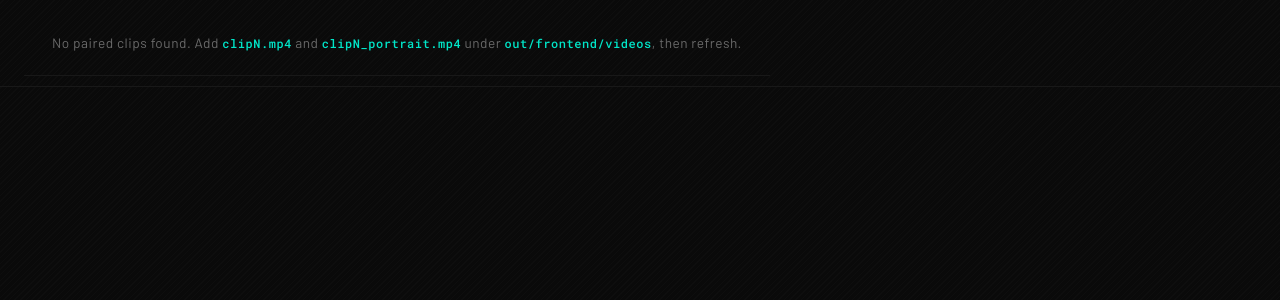
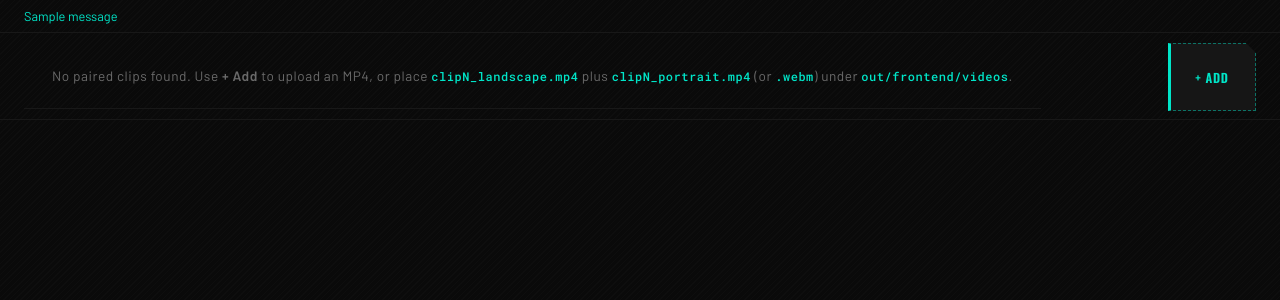
Before and after one commit to 0ompa/ramblinghacks26, a Django app: page / in a window 1280 px wide. Shown: the part 52-352 px from the top of the page. Run offline with Django 4.2, Linux system fonts and the light colour scheme; tables that the repository leaves empty hold one stand-in row (values such as "Sample post"); one stand-in notice (Sample message) is shown.

Commit message:
add feature on website

```diff
--- a/frontend/clips/templates/clips/index.html
+++ b/frontend/clips/templates/clips/index.html
@@ -92,7 +92,15 @@
       border-bottom: 1px solid #181818;
     }
 
+    .clip-selector-row {
+      display: flex;
+      align-items: stretch;
+      gap: 10px;
+    }
+
     .clip-selector {
+      flex: 1;
+      min-width: 0;
       display: flex;
       gap: 6px;
       overflow-x: auto;
@@ -160,6 +168,55 @@
       letter-spacing: 0.08em;
       text-transform: uppercase;
       color: var(--teal);
+    }
+
+    .clip-add-form {
+      flex-shrink: 0;
+      display: flex;
+      align-items: stretch;
+    }
+
+    .clip-add-btn {
+      font-family: 'Oswald', sans-serif;
+      font-size: 0.78rem;
+      font-weight: 600;
+      letter-spacing: 0.06em;
+      text-transform: uppercase;
+      padding: 8px 16px 8px 14px;
+      min-width: 88px;
+      cursor: pointer;
+      border: 1px dashed rgba(0, 229, 200, 0.45);
+      border-left: 3px solid var(--teal);
+      border-radius: 0;
+      background: var(--card-bg);
+      color: var(--teal);
+      transition: border-color 0.12s, background 0.12s, color 0.12s;
+      clip-path: polygon(0 0, calc(100% - 10px) 0, 100% 10px, 100% 100%, 0 100%);
+      align-self: stretch;
+    }
+
+    .clip-add-btn:hover:not(:disabled) {
+      background: var(--teal-dim);
+      border-style: solid;
+      border-color: var(--teal);
+      color: var(--white);
+    }
+
+    .clip-add-btn:disabled {
+      opacity: 0.65;
+      cursor: wait;
+    }
+
+    .sr-only {
+      position: absolute;
+      width: 1px;
+      height: 1px;
+      padding: 0;
+      margin: -1px;
+      overflow: hidden;
+      clip: rect(0, 0, 0, 0);
+      white-space: nowrap;
+      border: 0;
     }
 
     .comparison-area {
@@ -352,6 +409,20 @@
       font-size: 0.75rem;
       color: var(--teal);
     }
+
+    .messages {
+      padding: 8px 24px;
+      font-size: 0.8rem;
+      border-bottom: 1px solid #181818;
+    }
+
+    .messages .success {
+      color: var(--teal);
+    }
+
+    .messages .error {
+      color: #ff6b6b;
+    }
   </style>
 </head>
 
@@ -362,8 +433,26 @@
     <p>From the Field to the Feed</p>
   </header>
 
+  {% if messages %}
+  <div class="messages">
+    {% for message in messages %}
+    <div class="{{ message.tags }}">{{ message }}</div>
+    {% endfor %}
+  </div>
+  {% endif %}
+
   <div class="clip-selector-wrapper">
-    <div class="clip-selector" id="clip-selector"></div>
+    <div class="clip-selector-row">
+      <div class="clip-selector" id="clip-selector"></div>
+      <form id="upload-highlight-form" class="clip-add-form" method="post" action="{% url 'upload_highlight' %}"
+        enctype="multipart/form-data">
+        {% csrf_token %}
+        <input type="file" name="video" id="id_video" class="sr-only" accept=".mp4,video/mp4" tabindex="-1" />
+        <button type="button" class="clip-add-btn" id="add-video-btn">
+          + Add
+        </button>
+      </form>
+    </div>
   </div>
 
   <div class="comparison-area" id="comparison-area">
@@ -454,7 +543,7 @@
       if (!CLIPS.length) {
         const wrap = document.createElement('div');
         wrap.className = 'no-clips-msg';
-        wrap.innerHTML = 'No paired clips found. Add <code>clipN.mp4</code> and <code>clipN_portrait.mp4</code> under <code>out/frontend/videos</code>, then refresh.';
+        wrap.innerHTML = 'No paired clips found. Use <strong>+ Add</strong> to upload an MP4, or place <code>clipN_landscape.mp4</code> plus <code>clipN_portrait.mp4</code> (or <code>.webm</code>) under <code>out/frontend/videos</code>.';
         selectorEl.appendChild(wrap);
         comparisonArea.style.display = 'none';
         return;
@@ -573,6 +662,22 @@
       return `${m}:${sec.toString().padStart(2, '0')}`;
     }
 
+    const uploadForm = document.getElementById('upload-highlight-form');
+    const uploadInput = document.getElementById('id_video');
+    const addVideoBtn = document.getElementById('add-video-btn');
+    if (uploadForm && uploadInput && addVideoBtn) {
+      addVideoBtn.setAttribute('aria-label', 'Add highlight MP4');
+      addVideoBtn.setAttribute('title', 'Upload an MP4 — runs the portrait pipeline and adds a new tab');
+      addVideoBtn.addEventListener('click', () => uploadInput.click());
+      uploadInput.addEventListener('change', () => {
+        if (uploadInput.files && uploadInput.files.length) {
+          addVideoBtn.disabled = true;
+          addVideoBtn.textContent = '…';
+          uploadForm.submit();
+        }
+      });
+    }
+
     buildSelector();
     if (CLIPS.length) loadClip(0);
   </script>
--- a/frontend/clips/urls.py
+++ b/frontend/clips/urls.py
@@ -4,4 +4,5 @@ from . import views
 
 urlpatterns = [
     path("", views.index, name="index"),
+    path("upload/", views.upload_highlight, name="upload_highlight"),
 ]
--- a/frontend/clips/views.py
+++ b/frontend/clips/views.py
@@ -1,15 +1,47 @@
+import os
 import re
+import tempfile
 from pathlib import Path
 
+import shutil
+
 from django.conf import settings
-from django.shortcuts import render
+from django.contrib import messages
+from django.shortcuts import redirect, render
+from django.views.decorators.http import require_http_methods
+
+from .forms import HighlightUploadForm
+from .pipeline import PipelineError, process_highlight_to_portrait, try_transcode_portrait_h264
 
 
 _CLIP_LANDSCAPE = re.compile(r"^clip(\d+)_landscape\.mp4$", re.IGNORECASE)
 
 
+def _portrait_basename(videos_dir: Path, n_str: str) -> str | None:
+    webm = videos_dir / f"clip{n_str}_portrait.webm"
+    mp4 = videos_dir / f"clip{n_str}_portrait.mp4"
+    if webm.is_file():
+        return webm.name
+    if mp4.is_file():
+        return mp4.name
+    return None
+
+
+def next_clip_index(videos_dir: Path) -> int:
+    if not videos_dir.is_dir():
+        return 1
+    highest = 0
+    for p in videos_dir.iterdir():
+        if not p.is_file():
+            continue
+        m = _CLIP_LANDSCAPE.match(p.name)
+        if m:
+            highest = max(highest, int(m.group(1)))
+    return highest + 1
+
+
 def discover_clips(videos_dir: Path) -> list[dict]:
-    """Pair clipN_landscape.mp4 with clipN_portrait.webm in the same folder."""
+    """Pair clipN_landscape.mp4 with clipN_portrait.webm or clipN_portrait.mp4."""
     if not videos_dir.is_dir():
         return []
     rows: list[tuple[int, str, str, str]] = []
@@ -20,10 +52,10 @@ def discover_clips(videos_dir: Path) -> list[dict]:
         if not m:
             continue
         n_str = m.group(1)
-        portrait = videos_dir / f"clip{n_str}_portrait.webm"
-        if not portrait.is_file():
+        port_name = _portrait_basename(videos_dir, n_str)
+        if not port_name:
             continue
-        rows.append((int(n_str), n_str, f.name, portrait.name))
+        rows.append((int(n_str), n_str, f.name, port_name))
     rows.sort(key=lambda r: r[0])
     clips: list[dict] = []
     for num, n_str, land_name, port_name in rows:
@@ -42,3 +74,58 @@ def discover_clips(videos_dir: Path) -> list[dict]:
 def index(request):
     clips = discover_clips(settings.VIDEOS_DIR)
     return render(request, "clips/index.html", {"clips": clips})
+
+
+@require_http_methods(["POST"])
+def upload_highlight(request):
+    form = HighlightUploadForm(request.POST, request.FILES)
+    if not form.is_valid():
+        messages.error(request, form.errors.as_text())
+        return redirect("index")
+
+    videos_dir = Path(settings.VIDEOS_DIR)
+    videos_dir.mkdir(parents=True, exist_ok=True)
+    n = next_clip_index(videos_dir)
+    n_str = str(n)
+    land_path = videos_dir / f"clip{n_str}_landscape.mp4"
+    raw_portrait = videos_dir / f"clip{n_str}_portrait_raw.mp4"
+    final_portrait = videos_dir / f"clip{n_str}_portrait.mp4"
+
+    uploaded = form.cleaned_data["video"]
+    tmp_in = None
+    try:
+        with tempfile.NamedTemporaryFile(suffix=".mp4", delete=False) as tmp:
+            tmp_in = tmp.name
+            for chunk in uploaded.chunks():
+                tmp.write(chunk)
+        shutil.copyfile(tmp_in, land_path)
+
+        process_highlight_to_portrait(str(land_path), str(raw_portrait))
+
+        if try_transcode_portrait_h264(str(raw_portrait), str(final_portrait)):
+            raw_portrait.unlink(missing_ok=True)
+            messages.success(
+                request,
+                f"Clip {n} added (portrait re-encoded with ffmpeg for the browser).",
+            )
+        else:
+            os.replace(str(raw_portrait), str(final_portrait))
+            messages.success(
+                request,
+                f"Clip {n} added. Install ffmpeg with libx264 for more reliable browser playback.",
+            )
+    except PipelineError as e:
+        land_path.unlink(missing_ok=True)
+        raw_portrait.unlink(missing_ok=True)
+        final_portrait.unlink(missing_ok=True)
+        messages.error(request, str(e))
+    except Exception as e:
+        land_path.unlink(missing_ok=True)
+        raw_portrait.unlink(missing_ok=True)
+        final_portrait.unlink(missing_ok=True)
+        messages.error(request, f"Upload failed: {e}")
+    finally:
+        if tmp_in and os.path.isfile(tmp_in):
+            os.unlink(tmp_in)
+
+    return redirect("index")
--- a/frontend/requirements.txt
+++ b/frontend/requirements.txt
@@ -1 +1,2 @@
 django>=4.2,<6
+python-dotenv>=1.0
```
Also changed, not shown: frontend/clips/forms.py (added, +15 -0 lines), frontend/clips/pipeline.py (added, +91 -0 lines), frontend/highlights_site/settings.py (+10 -2 lines), frontend/requirements-pipeline.txt (added, +11 -0 lines), run.py (+136 -4 lines), 2 other files.
